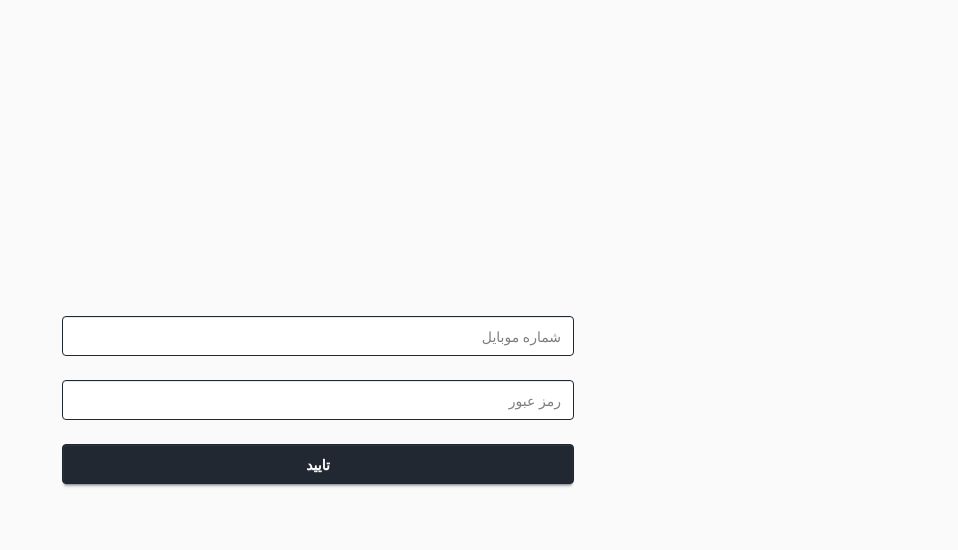
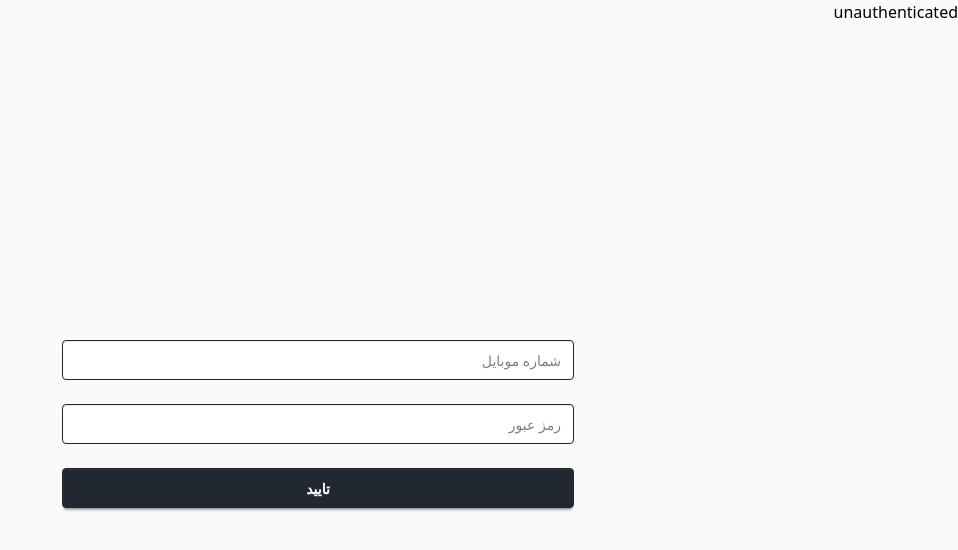
Before and after one commit to dosepehr/advanced-auth, a Next.js app: page /signin in a window 1280 px wide. Shown: the top 550 px of the page, without its empty margins (322-1280 px from the left). Built offline with nearby package versions, Linux system fonts and the light colour scheme; no server answers.

Commit message:
add auth store

```diff
--- a/package.json
+++ b/package.json
@@ -21,7 +21,8 @@
     "react-hook-form": "^7.63.0",
     "sonner": "^2.0.7",
     "universal-cookie": "^8.0.1",
-    "zod": "^4.1.11"
+    "zod": "^4.1.11",
+    "zustand": "^5.0.8"
   },
   "devDependencies": {
     "@eslint/eslintrc": "^3",
--- a/src/app/(auth)/signin/_actions/auth.action.ts
+++ b/src/app/(auth)/signin/_actions/auth.action.ts
@@ -17,7 +17,6 @@ export async function signinAction(dto: SignInSchema) {
         const user = await api.auth.signin({ ...dto, userAgent });
         await setAuthCookieAction(user);
         return {
-            res: user,
             isSuccess: true,
         };
     } catch (err) {
@@ -41,8 +40,8 @@ export async function setAuthCookieAction(user: UserResponse) {
     };
     const cookieStore = await cookies();
     const encryptedSession = await encryptSession(session);
-    const decryptedSession = await decryptSession(encryptedSession)
-    console.log(decryptedSession)
+    const decryptedSession = await decryptSession(encryptedSession);
+    console.log(decryptedSession);
     cookieStore.set('adv-session', encryptedSession, {
         httpOnly: true,
         secure: true,
--- a/src/app/(auth)/signin/_components/SignInForm.tsx
+++ b/src/app/(auth)/signin/_components/SignInForm.tsx
@@ -7,6 +7,7 @@ import { SignInSchema, signInSchema } from '../_schemas/signin.schema';
 import { zodResolver } from '@hookform/resolvers/zod';
 import ErrorMessage from '@/components/ErrorMessage';
 import { signinAction } from '../_actions/auth.action';
+import { useSessionStore } from '@/utils/store/auth.store';
 const SignInForm = () => {
     const {
         register,
@@ -16,10 +17,13 @@ const SignInForm = () => {
         resolver: zodResolver(signInSchema),
     });
     const [isPending, startTransition] = useTransition();
+    const updateSession = useSessionStore((state) => state.updateSession);
     const onSubmit = async (data: SignInSchema) => {
         startTransition(async () => {
             const response = await signinAction(data);
-            console.log(response);
+            if (response.isSuccess) {
+                await updateSession();
+            }
         });
     };
     return (
--- a/src/components/ui/Navigation/index.tsx
+++ b/src/components/ui/Navigation/index.tsx
@@ -1,17 +1,14 @@
 'use client';
-import React, { useEffect } from 'react';
+import { useSessionStore } from '@/utils/store/auth.store';
+import React from 'react';
 const Navigation = () => {
-    useEffect(() => {
-        const fetchSession = async () => {
-            const response = await fetch('/api/auth/session');
-            if (response.ok) {
-                const data = await response.json();
-                console.log(data);
-            }
-        };
-        fetchSession();
-    }, []);
-    return <div></div>;
+    const status = useSessionStore((state) => state.status);
+
+    return (
+        <div>
+            <p>{status}</p>
+        </div>
+    );
 };
 
 export default Navigation;
--- /dev/null
+++ b/src/utils/store/auth.store.ts
@@ -0,0 +1,54 @@
+import { create } from 'zustand';
+import { UserSession } from '../types/DTO/auth.interface';
+
+type AuthStates = 'loading' | 'authenticated' | 'unauthenticated';
+
+interface SessionState {
+    session: UserSession | null;
+    status: AuthStates;
+    clearSession: () => void;
+    updateSession: () => void;
+}
+
+const unauthenticatedResponse = {
+    session: null,
+    status: 'unauthenticated' as AuthStates,
+};
+
+const fetchSessionFromAPI = async () => {
+    try {
+        const response = await fetch('/api/auth/session');
+        if (response.ok) {
+            const data = await response.json();
+            if (data) {
+                return {
+                    session: data,
+                    status: 'authenticated' as AuthStates,
+                };
+            }
+            return unauthenticatedResponse;
+        }
+        return unauthenticatedResponse;
+    } catch (err) {
+        return unauthenticatedResponse;
+    }
+};
+
+export const useSessionStore = create<SessionState>((set) => ({
+    session: null,
+    status: 'loading' as AuthStates,
+    clearSession: () => {
+        set(unauthenticatedResponse);
+    },
+    updateSession: async () => {
+        const { session, status } = await fetchSessionFromAPI();
+        set({
+            session,
+            status,
+        });
+    },
+}));
+
+if (typeof window !== 'undefined') {
+    useSessionStore.getState().updateSession();
+}
```
Also changed, not shown: 1 other file (tests, documents, lock files or other folders).
